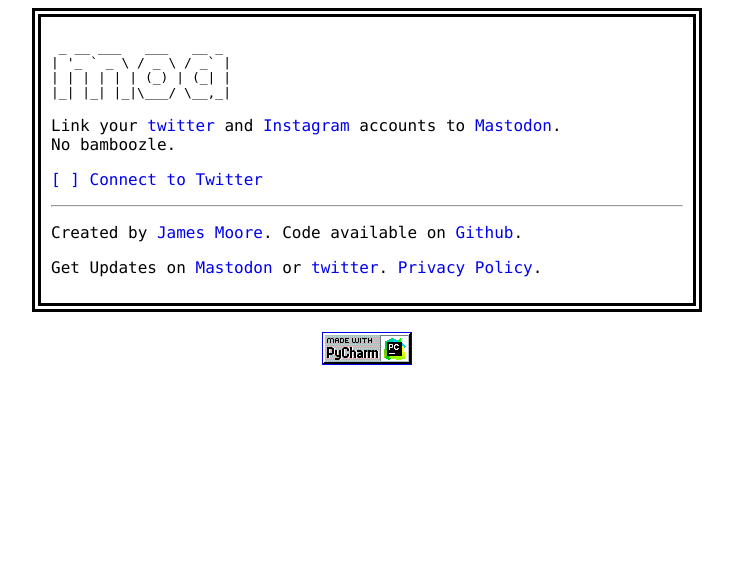
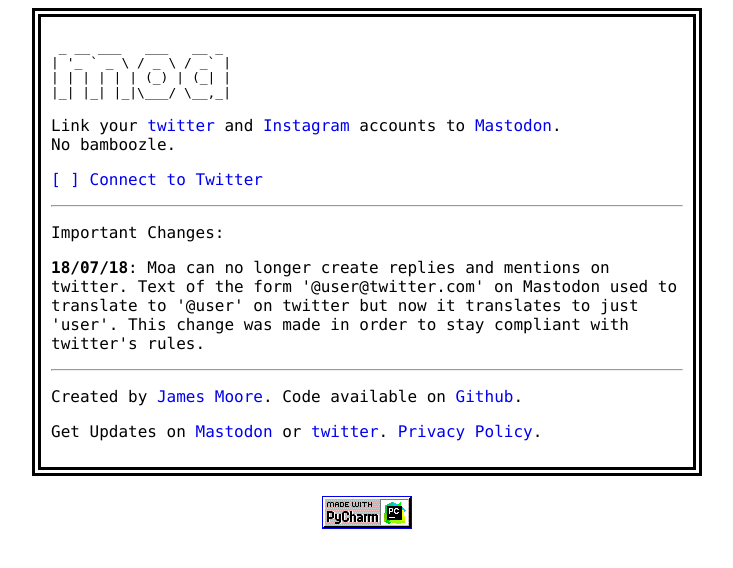
Before and after one commit to FedStoa/moa, a Flask app: page / in a window 1280 px wide. Shown: the top 568 px of the page, without its empty margins (273-1006 px from the left). Run offline with Flask 2, Linux system fonts and the light colour scheme; data that the repository does not hold is empty; parts of the project's set-up code (start-up, migrations or seed data) failed here and were passed over.

Commit message:
added a changelog to the front page

```diff
--- a/templates/layout.html.j2
+++ b/templates/layout.html.j2
@@ -37,6 +37,14 @@
     {% block body %}{% endblock %}
 
     <hr>
+
+        <p>Important Changes:</p>
+        <p>
+            <ul>
+                <li><strong>18/07/18</strong>: Moa can no longer create replies and mentions on twitter. Text of the form '@user@twitter.com' on Mastodon used to translate to '@user' on twitter but now it translates to just 'user'. This change was made in order to stay compliant with twitter's rules.</li>
+            </ul>
+        </p>
+    <hr>
     <p>Created by <a target="_new" href="https://pdx.social/@foozmeat">James Moore</a>.
         Code available on <a target="_new" href="https://github.com/foozmeat/moa">Github</a>.</p>
     <p>Get Updates on <a href="https://pdx.social/@moa_party">Mastodon</a> or <a href="https://twitter.com/moa_party">twitter</a>.
```
